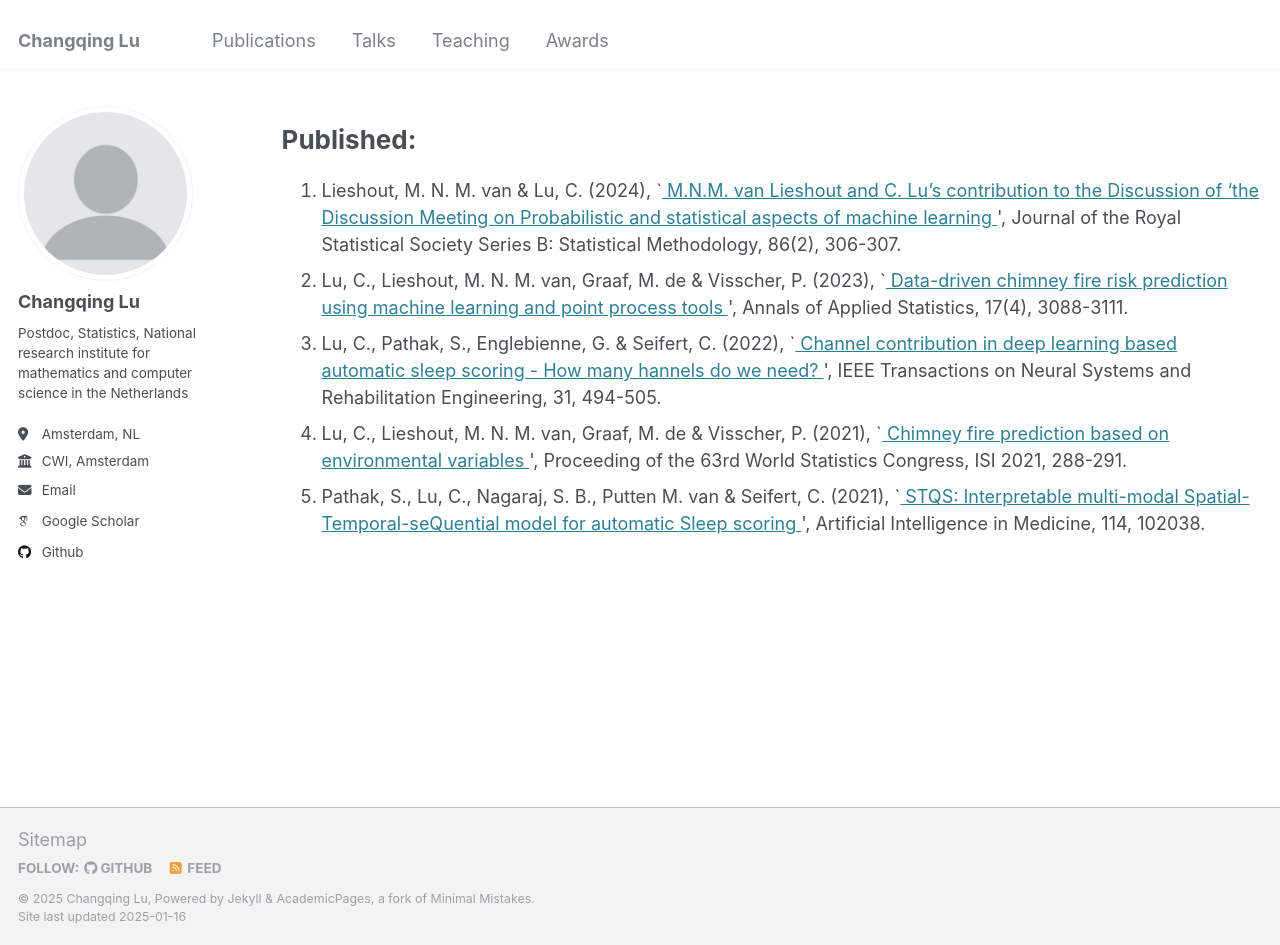
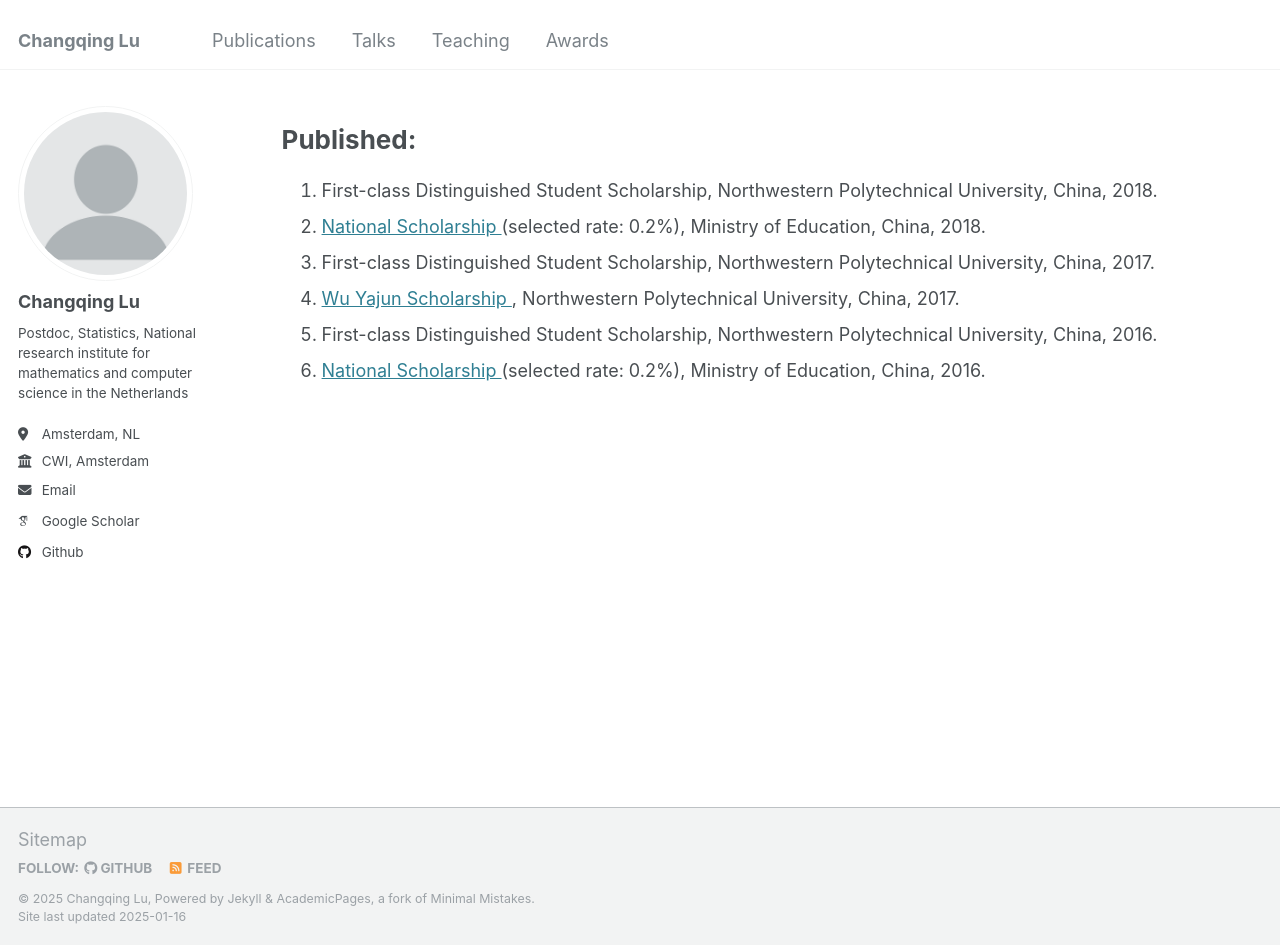
Before and after one commit to Bobby-Lu/Bobby-Lu.github.io, a Jekyll site: the page built from _pages/awards.html, in a window 1280 px wide and 945 px high. Built offline with Jekyll 4.4.1, drawn with Linux system fonts in a browser that asks for light colours; some web fonts are replaced.

Commit message:
Update awards.html

```diff
--- a/_pages/awards.html
+++ b/_pages/awards.html
@@ -13,43 +13,33 @@ author_profile: true
 <div class="publication">
   <ol>
     <li>
-      Lieshout, M. N. M. van & Lu, C. (2024),
-      `<a href="https://academic.oup.com/jrsssb/article/86/2/306/7512678">
-        M.N.M. van Lieshout and C. Lu’s contribution to the Discussion of ‘the Discussion Meeting on Probabilistic and statistical aspects of machine learning
-      </a>',
-      Journal of the Royal Statistical Society Series B: Statistical Methodology, 86(2), 306-307.
+      First-class Distinguished Student Scholarship, Northwestern Polytechnical University, China, 2018.
     </li>
 
     <li>
-      Lu, C., Lieshout, M. N. M. van, Graaf, M. de & Visscher, P. (2023),
-      `<a href="https://projecteuclid.org/journals/annals-of-applied-statistics/volume-17/issue-4/Data-driven-chimney-fire-risk-prediction-using-machine-learning-and/10.1214/23-AOAS1752.short">
-        Data-driven chimney fire risk prediction using machine learning and point process tools
-      </a>',
-      Annals of Applied Statistics, 17(4), 3088-3111.
+      <a href="http://www.moe.gov.cn/jyb_xwfb/xw_zt/moe_357/jyzt_2015nztzl/2015_zt06/15zt06_gxzzzc/gxzz_bzks/201508/t20150810_199202.html">
+      National Scholarship
+      </a> (selected rate: 0.2%), Ministry of Education, China, 2018.
     </li>
 
     <li>
-      Lu, C., Pathak, S., Englebienne, G. & Seifert, C. (2022),
-      `<a href="https://ieeexplore.ieee.org/document/9970748">
-        Channel contribution in deep learning based automatic sleep scoring - How many hannels do we need?
-      </a>',
-      IEEE Transactions on Neural Systems and Rehabilitation Engineering, 31, 494-505.
+      First-class Distinguished Student Scholarship, Northwestern Polytechnical University, China, 2017.
     </li>
 
     <li>
-      Lu, C., Lieshout, M. N. M. van, Graaf, M. de & Visscher, P. (2021),
-      `<a href="https://isi-web.org/publication/chimney-fire-prediction-based-environmental-variables">
-        Chimney fire prediction based on environmental variables
-      </a>',
-      Proceeding of the 63rd World Statistics Congress, ISI 2021, 288-291.
+      <a href="http://nwpu.ciss.org.cn/Scholarships/293">
+      Wu Yajun Scholarship
+      </a>, Northwestern Polytechnical University, China, 2017.
     </li>
 
     <li>
-      Pathak, S., Lu, C., Nagaraj, S. B., Putten M. van & Seifert, C. (2021),
-      `<a href="https://www.sciencedirect.com/science/article/pii/S0933365721000312">
-        STQS: Interpretable multi-modal Spatial-Temporal-seQuential model for automatic Sleep scoring
-      </a>',
-      Artificial Intelligence in Medicine, 114, 102038.
+      First-class Distinguished Student Scholarship, Northwestern Polytechnical University, China, 2016.
+    </li>
+
+    <li>
+      <a href="http://www.moe.gov.cn/jyb_xwfb/xw_zt/moe_357/jyzt_2015nztzl/2015_zt06/15zt06_gxzzzc/gxzz_bzks/201508/t20150810_199202.html">
+      National Scholarship
+      </a> (selected rate: 0.2%), Ministry of Education, China, 2016.
     </li>
   </ol>
 </div>
```
